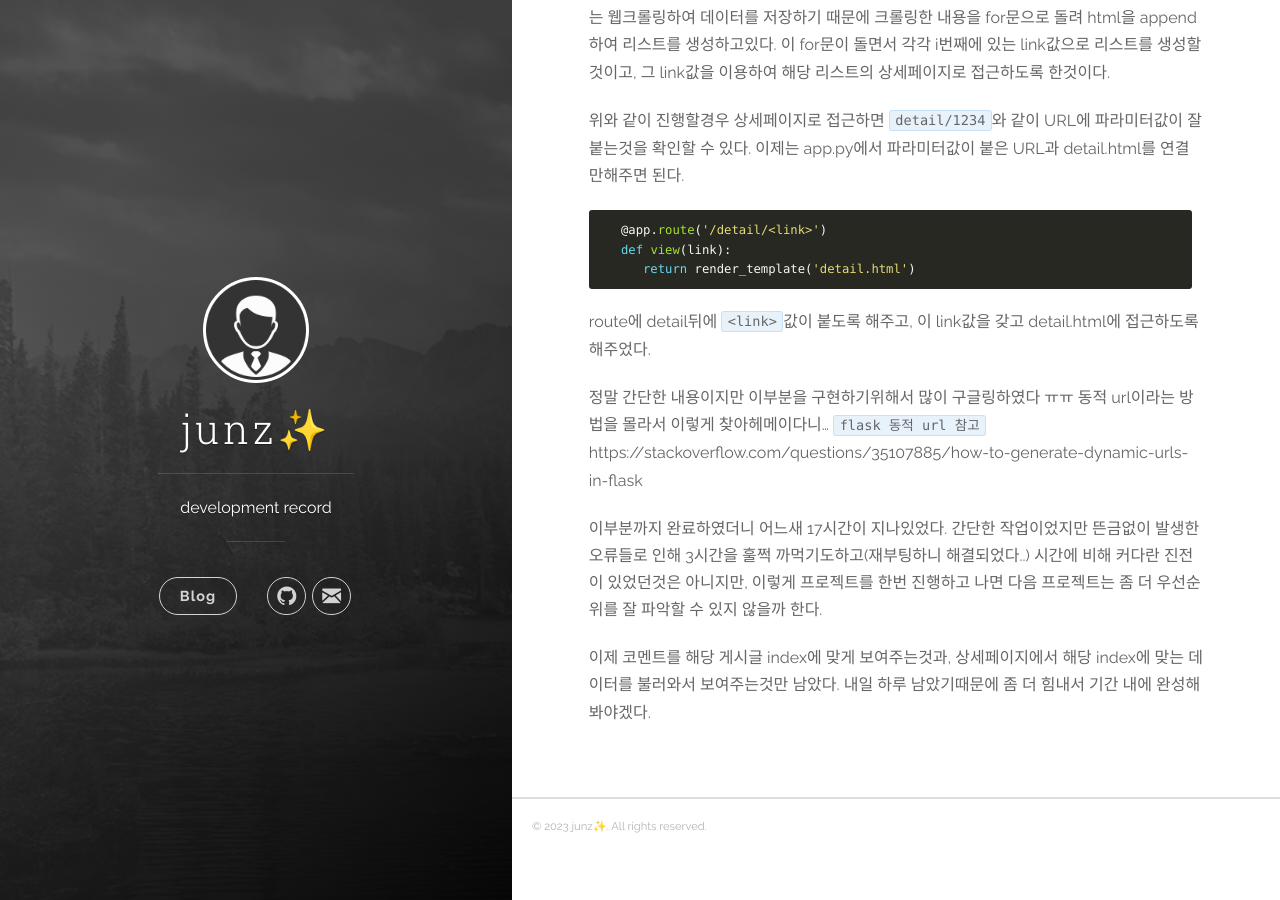
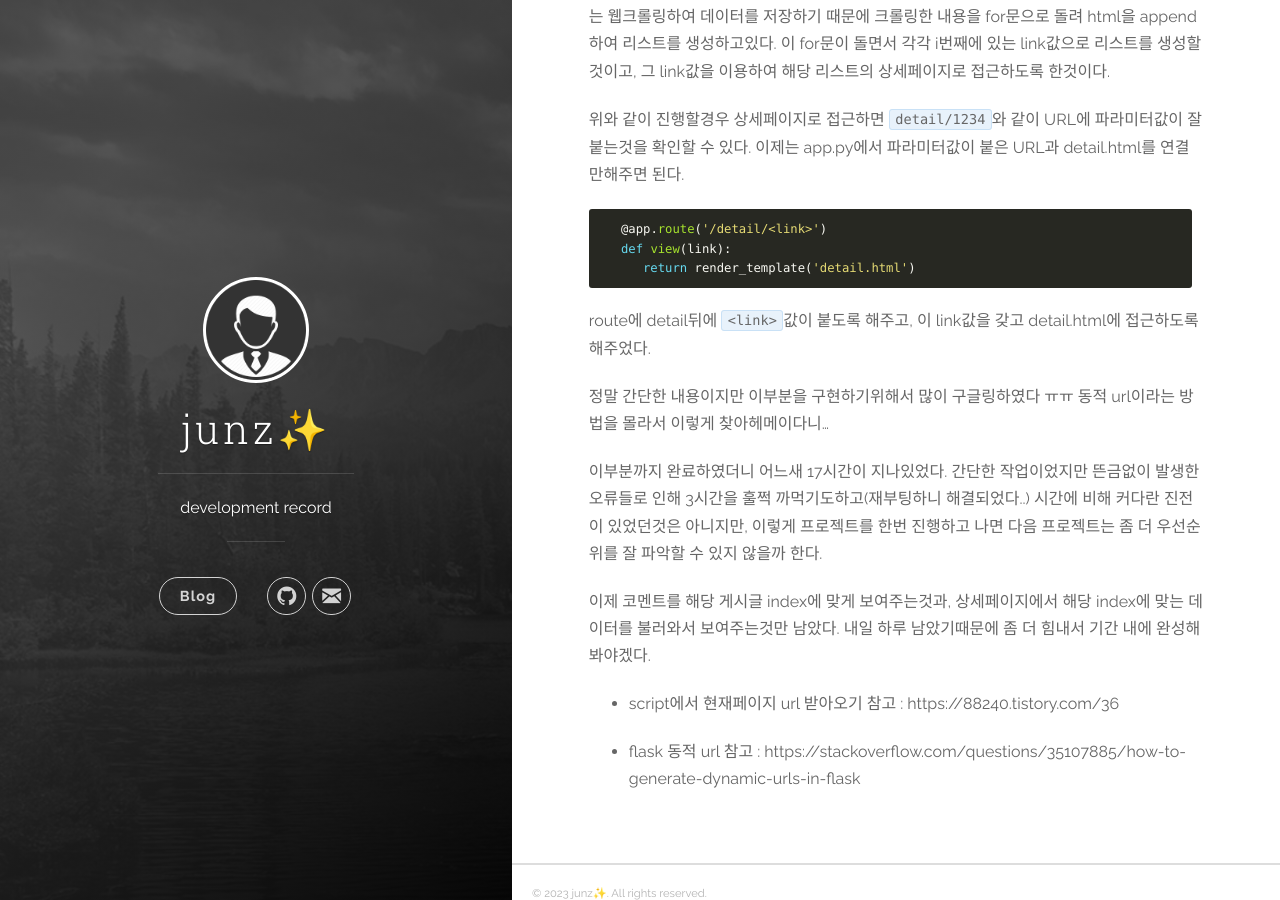
Before and after one commit to kim-junz/kim-junz.github.io, a Jekyll site: the page built from _posts/2023-02-09-2023.02.08 TIL.md, in a window 1280 px wide and 900 px high, scrolled down 3377 px. Built offline with Jekyll 4.4.1, drawn with Linux system fonts in a browser that asks for light colours; some of the changed text lies outside the part shown.

Commit message:
Update 2023-02-09-2023.02.08 TIL.md

```diff
--- a/_posts/2023-02-09-2023.02.08 TIL.md
+++ b/_posts/2023-02-09-2023.02.08 TIL.md
@@ -147,9 +146,14 @@ route에 detail뒤에 `<link>`값이 붙도록 해주고, 이 link값을 갖고
 
 정말 간단한 내용이지만 이부분을 구현하기위해서 많이 구글링하였다 ㅠㅠ
 동적 url이라는 방법을 몰라서 이렇게 찾아헤메이다니...
-`flask 동적 url 참고`https://stackoverflow.com/questions/35107885/how-to-generate-dynamic-urls-in-flask
 
 이부분까지 완료하였더니 어느새 17시간이 지나있었다. 간단한 작업이었지만 뜬금없이 발생한 오류들로 인해 3시간을 훌쩍 까먹기도하고(재부팅하니 해결되었다..) 시간에 비해 커다란 진전이 있었던것은 아니지만, 이렇게 프로젝트를 한번 진행하고 나면 다음 프로젝트는 좀 더 우선순위를 잘 파악할 수 있지 않을까 한다.
 
 이제 코멘트를 해당 게시글 index에 맞게 보여주는것과, 상세페이지에서 해당 index에 맞는 데이터를 불러와서 보여주는것만 남았다.
 내일 하루 남았기때문에 좀 더 힘내서 기간 내에 완성해봐야겠다.
+
+- script에서 현재페이지 url 받아오기 참고 :
+  https://88240.tistory.com/36
+
+- flask 동적 url 참고 :
+  https://stackoverflow.com/questions/35107885/how-to-generate-dynamic-urls-in-flask
```
Also changed, not shown: other parts of _posts/2023-02-09-2023.02.08 TIL.md (+0 -1 lines).
